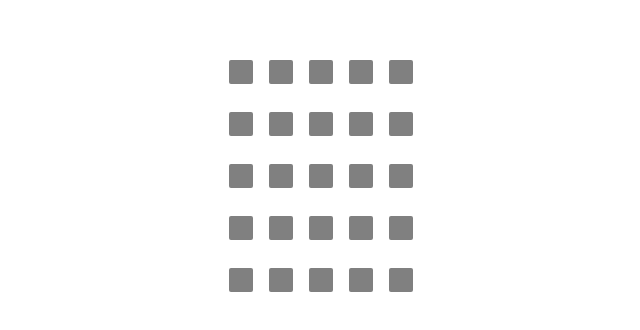
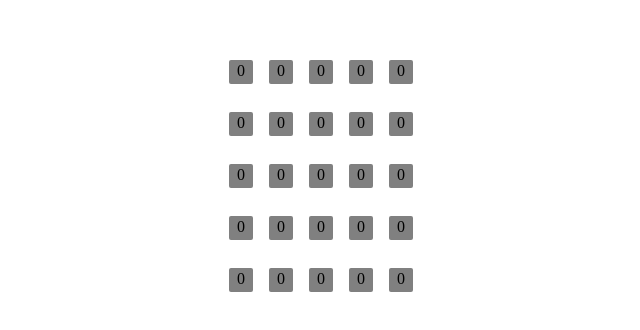
Before and after one commit to waltiu/vue-minesweeper, a Vue app: page / in a window 1280 px wide. Shown: the part 224-554 px from the top of the page, without its empty margins (319-959 px from the left). Built offline with nearby package versions, Linux system fonts and the light colour scheme.

Commit message:
feat：自动扩充0

```diff
--- a/src/App.vue
+++ b/src/App.vue
@@ -1,5 +1,5 @@
 <script setup>
-import {  reactive, isReactive } from "vue";
+import { reactive, isReactive } from "vue";
 import {
   X_Length,
   Y_Length,
@@ -7,80 +7,85 @@ import {
   getSiblingBlock,
 } from "./components/constant";
 
-let hasInitBombs=false
+let hasInitBombs = false;
 
 const initBlocks = () => {
   return Array.from({ length: X_Length }, (_, x) =>
     Array.from({ length: Y_Length }, (_, y) => ({
       y,
       x,
-      number: 0,
-      isBomb: false,
-      isCovered: true,
+      aroundBomb: 0,  // 周围炸弹数
+      isBomb: false,  // 是否是炸弹
+      isCovered: true, // 未被揭开
     }))
   );
 };
 let blocks = reactive(initBlocks());
 
-const generateBombs = () => {
+const generateBombs = (firstBlock) => {
   blocks.flat().forEach((block) => {
+    // 第一次点击，炸弹必在1m远外
+    if (
+      Math.abs(firstBlock.x - block.x) > 1 &&
+      Math.abs(firstBlock.y - block.y) > 1
+    ) {
+      return "";
+    }
     block.isBomb = Math.random() < MINE_RATE;
   });
 };
 
 const generateNumber = () => {
   blocks.flat().forEach((block) => {
-    let number = 0;
+    let aroundBomb = 0;
     getSiblingBlock(blocks, block).forEach((item) => {
       if (item.isBomb) {
-        number = number + 1;
+        aroundBomb = aroundBomb + 1;
       }
     });
-    block.number = number;
+    block.aroundBomb = aroundBomb;
   });
 };
 
 const getBlockStyles = (block) => {
   if (!block.isCovered) {
     return {
-      backgroundColor: "gray",
+      color: "red",
     };
   }
   return {
     backgroundColor: "gray",
-    color: "gray",
+    // color: "gray",
   };
 };
 
 const clickBlock = (block) => {
-  if(!hasInitBombs){
-    generateBombs();
-    generateNumber();
-    hasInitBombs=true
-  }
   if (block.isBomb) {
     alert("you has been die ! ");
+    return "";
   }
-  if(block.value==0&&!hasInitBombs){
-    getSiblingBlock()
+  if (!hasInitBombs) {
+    generateBombs(block);
+    generateNumber();
+    hasInitBombs = true;
   }
-  coverBlock(block)
+  coverBlock(block);
 };
 
-const coverBlock=(block)=>{
-  if(block.number===0&&hasInitBombs){
-    console.log(getSiblingBlock(blocks,block))
-    getSiblingBlock(blocks,block).forEach(item=>{
-      if(item.number===0){
-        coverBlock(item)
-      }
-    })
+const coverBlock = (block) => {
+  if (block.aroundBomb) {
+    return "";
   }
-  if(block.isCovered){
+  if (block.isCovered) {
     blocks[block.x][block.y].isCovered = false;
   }
-}
-
+  getSiblingBlock(blocks, block).forEach((item) => {
+    console.log(getSiblingBlock(blocks, block), "sibling");
+    if (item.isCovered) {
+      coverBlock(item);
+    }
+  });
+};
 </script>
 
 <template>
@@ -93,7 +98,7 @@ const coverBlock=(block)=>{
         @click="clickBlock(block)"
       >
         <div v-if="block.isBomb">炸</div>
-        <div v-else>{{ block.number }}</div>
+        <div v-else>{{ block.aroundBomb }}</div>
       </div>
     </div>
   </div>
```
